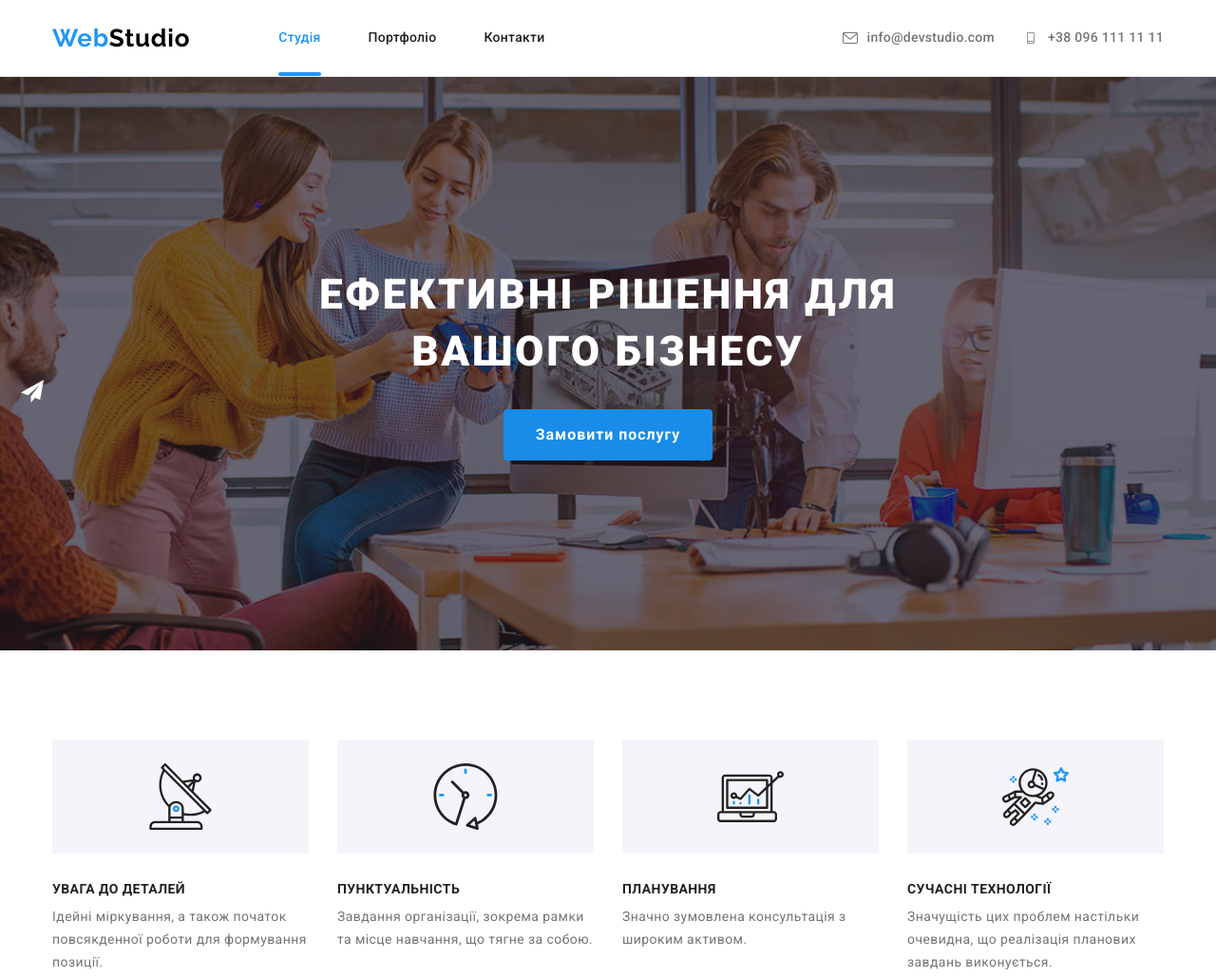
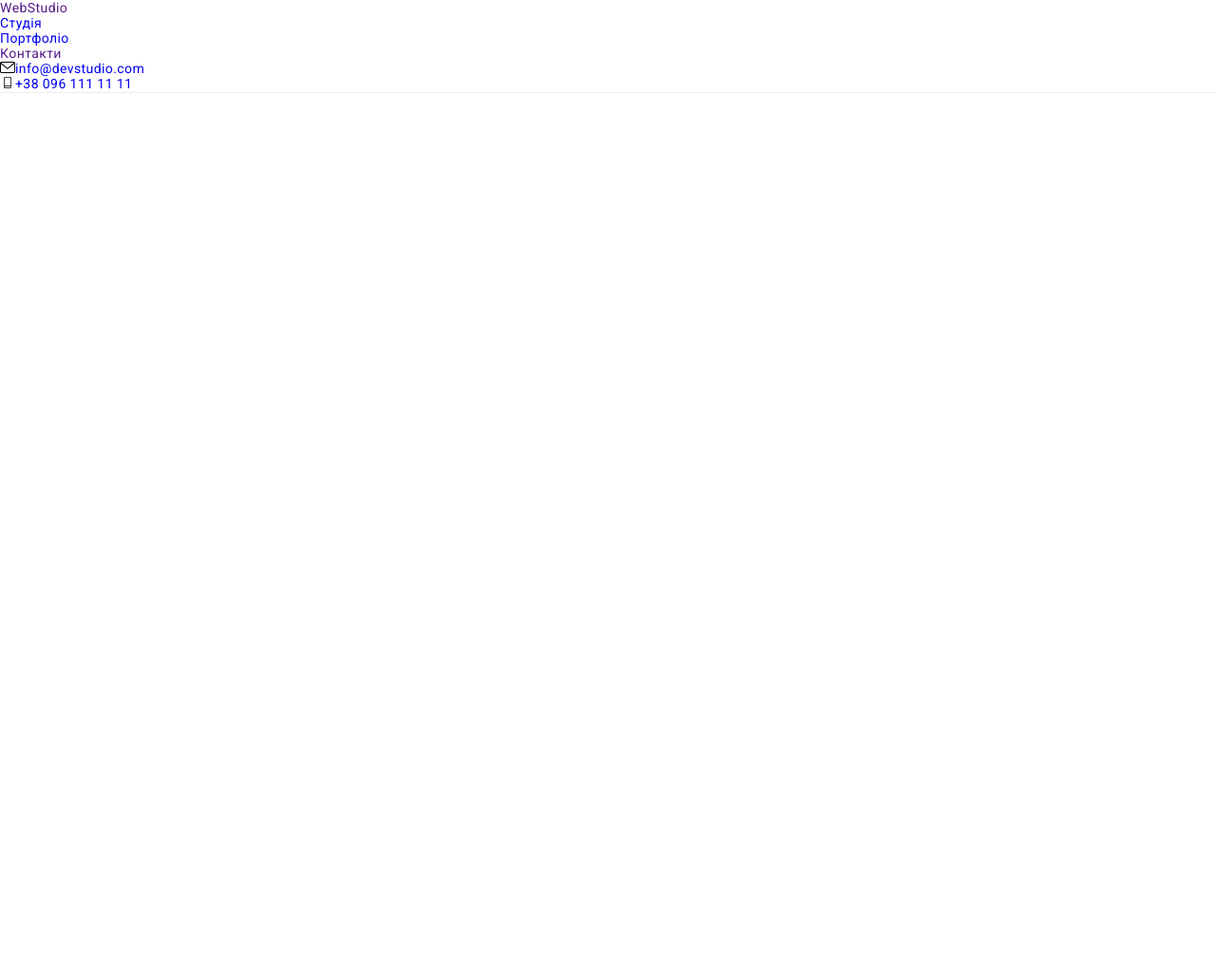
Before and after one commit to OlhaNazarova/goit-markup-hw-08, a plain HTML site: page index.html in a window 1280 px wide. Shown: the top 1029 px of the page at 95% size. After the commit the page ends 800 px from the top, so only its background shows below. Drawn offline with nearby package versions, Linux system fonts and the light colour scheme.

Commit message:
хедер, закоментовано

```diff
--- a/index.html
+++ b/index.html
@@ -54,18 +54,17 @@
             </ul>
         </div>
     </header>
-
-    <main>
-  <!--HERO-->
+<!--HERO-->
+    <!-- <main>
         <section class="hero section">
             <div class="container">
                 <h1 class="hero__main-title">Ефективні рішення для вашого бізнесу</h1>
                 <button class="hero__modal-btn" data-modal-open type="button"> Замовити послугу</button>
             </div>
-        </section>
+        </section> -->
 
     <!--DESCRIPTION-->
-        <section class="section description">
+        <!-- <section class="section description">
             <div class="container">
                 <h2 class="visually-hidden">Опис</h2>
 
@@ -113,10 +112,10 @@
             </ul>
         </div>
 
-        </section>
+        </section> -->
 
         <!--ABOUT-work-->
-        <section class="work section">
+        <!-- <section class="work section">
             <div class="container">
             <h2 class="work__section-title">Чим ми займаємось</h2>
 
@@ -144,10 +143,10 @@
                 </li>
             </ul>
         </div>
-        </section>
+        </section> -->
 
         <!--TEAM-->
-        <section class="team section">
+        <!-- <section class="team section">
             <div class="container">
             <h2  class="team__subtitle">Наша команда</h2>
             <ul class="list work__list">
@@ -309,9 +308,9 @@
 
         </section>
 
-    </main>
+    </main> -->
 <!--CLIENTS-->
-    <section class="customers__section">
+    <!-- <section class="customers__section">
         <div class="container">
             <h2 class="customers">Постійні клієнти</h2>
             <ul class="customers__emblem list">
@@ -367,9 +366,9 @@
             </ul>
         </div>
 
-    </section>
+    </section> -->
     <!--FOOTER-->
-    <footer class="footer footer__color-back">
+    <!-- <footer class="footer footer__color-back">
         <div class="container">
 <div class="footer__wrapper-adress">
              <a class="link logo" href="">Web<span class="logo-color-footer">Studio</span></a>
@@ -390,7 +389,7 @@
 
 <!--footericon-->
 
-            <div class="connection">
+            <!-- <div class="connection">
 
               <h3 class="connection__name">Приєднуйтесь</h3>
               <ul class="list connection__list">
@@ -427,9 +426,9 @@
                   </a>
                 </li>
               </ul>
-            </div>
+            </div> -->
             <!-- modal-form-footer -->
-            <form>
+            <!-- <form>
                 <p  class="modal-form__footer-title">Подпишіться на розсилку</p>
 
                 <label>
@@ -447,9 +446,9 @@
                     </form>
         </div>
 
-    </footer>
+    </footer> -->
     <!---modal-form-->
-    <div class="backdrop is-hidden" data-modal>
+    <!-- <div class="backdrop is-hidden" data-modal>
 
         <div class="modal">
             <button type="button" class="modal__close-btn" data-modal-close>
@@ -496,7 +495,7 @@
     </div>
     <script src="./js/modal.js">
 
-    </script>
+    </script> -->
 
 </body>
 
--- a/sass/components/_container.scss
+++ b/sass/components/_container.scss
@@ -1,11 +1,11 @@
-.container {
-    width: 1200px;
-    margin-left: auto;
-    margin-right: auto;
-    padding-left: 15px;
-    padding-right: 15px;
-}
-.page-container {
-    display: flex;
-    align-items: center;
-    }
+// .container {
+//     width: 1200px;
+//     margin-left: auto;
+//     margin-right: auto;
+//     padding-left: 15px;
+//     padding-right: 15px;
+// }
+// .page-container {
+//     display: flex;
+//     align-items: center;
+//     }
--- a/sass/components/_header.scss
+++ b/sass/components/_header.scss
@@ -1,90 +1,90 @@
-.page-header__navigation {
-    display: flex;
-    align-items: center;
-}
-.menu{
-    display: flex;
-    align-items: center;
-    margin-left: auto;
-}
+// .page-header__navigation {
+//     display: flex;
+//     align-items: center;
+// }
+// .menu{
+//     display: flex;
+//     align-items: center;
+//     margin-left: auto;
+// }
 
-.menu-contact {
-    display: flex;
-    align-items: center;
-    margin-left: auto;
-    gap: 30px;
+// .menu-contact {
+//     display: flex;
+//     align-items: center;
+//     margin-left: auto;
+//     gap: 30px;
 
-}
+// }
 
-.logo {
-    margin-bottom: 0;
-font-family: 'Raleway', sans-serif;
-font-weight: 700;
-font-size: 26px;
-line-height: 1.19;
-letter-spacing: 0.03em;
-color: var(--accent-color);
-}
-.logo-up-color{
-    color: #000000;
-}
-.logo-tape {
-    margin-right: 93px;
-}
+// .logo {
+//     margin-bottom: 0;
+// font-family: 'Raleway', sans-serif;
+// font-weight: 700;
+// font-size: 26px;
+// line-height: 1.19;
+// letter-spacing: 0.03em;
+// color: var(--accent-color);
+// }
+// .logo-up-color{
+//     color: #000000;
+// }
+// .logo-tape {
+//     margin-right: 93px;
+// }
 
 
 
-.menu__link {
-    padding: 32px 0;
-    display: block;
-    font-style: normal;
-font-weight: 500;
-font-size: 14px;
-line-height: 1.14;
-letter-spacing: 0.02em;
-color: var(--text-color);
-transition: color var(--transition-dur-and-func);
-position: relative;
-&:hover,
-&:focus {
-color: var(--accent-color);
-}
-}
+// .menu__link {
+//     padding: 32px 0;
+//     display: block;
+//     font-style: normal;
+// font-weight: 500;
+// font-size: 14px;
+// line-height: 1.14;
+// letter-spacing: 0.02em;
+// color: var(--text-color);
+// transition: color var(--transition-dur-and-func);
+// position: relative;
+// &:hover,
+// &:focus {
+// color: var(--accent-color);
+// }
+// }
 
-.menu__link.current {
-    color: var(--accent-color);}
+// .menu__link.current {
+//     color: var(--accent-color);}
 
-    .current-link::after {
-        content: '';
-        position: absolute;
-        display: block;
-        width: 100%;
-        height: 4px;
-        background-color: currentColor;
-        border-radius: 2px;
-        bottom: 0;
-    }
+//     .current-link::after {
+//         content: '';
+//         position: absolute;
+//         display: block;
+//         width: 100%;
+//         height: 4px;
+//         background-color: currentColor;
+//         border-radius: 2px;
+//         bottom: 0;
+//     }
 
 
-.menu-contact__list{
-font-weight: 500;
-font-size: 14px;
-line-height: 1.14;
-letter-spacing: 0.02em;
-color: var(--mail-color);
-display: flex;
-align-items: center;
-transition: color var(--transition-dur-and-func);
-&:hover,
-&:focus {
-color: var(--accent-color);
-}
-}
+// .menu-contact__list{
+// font-weight: 500;
+// font-size: 14px;
+// line-height: 1.14;
+// letter-spacing: 0.02em;
+// color: var(--mail-color);
+// display: flex;
+// align-items: center;
+// transition: color var(--transition-dur-and-func);
+// &:hover,
+// &:focus {
+// color: var(--accent-color);
+// }
+// }
 
 
 
-.menu-contact__icon{
-    margin-right: 10px;
-    fill: currentColor;
+// .menu-contact__icon{
+//     margin-right: 10px;
+//     fill: currentColor;
 
-}
+// }
```
Also changed, not shown: css/main.css, css/main.min.css, 2 other files.
